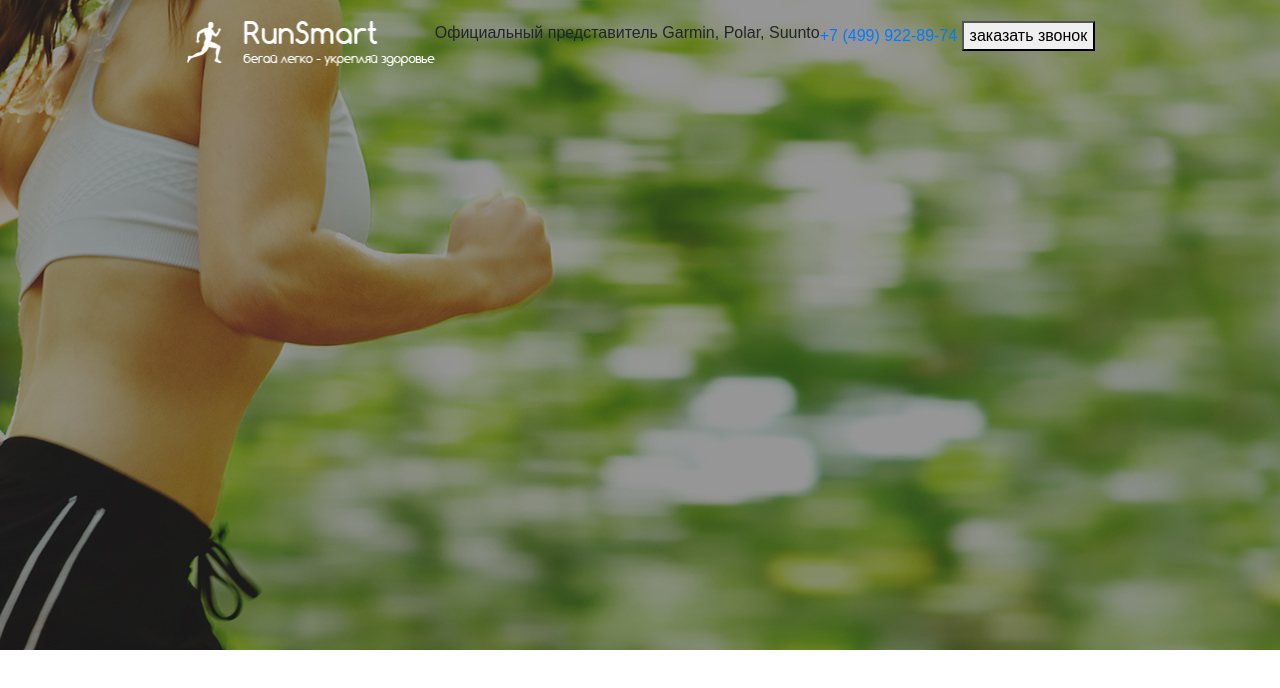
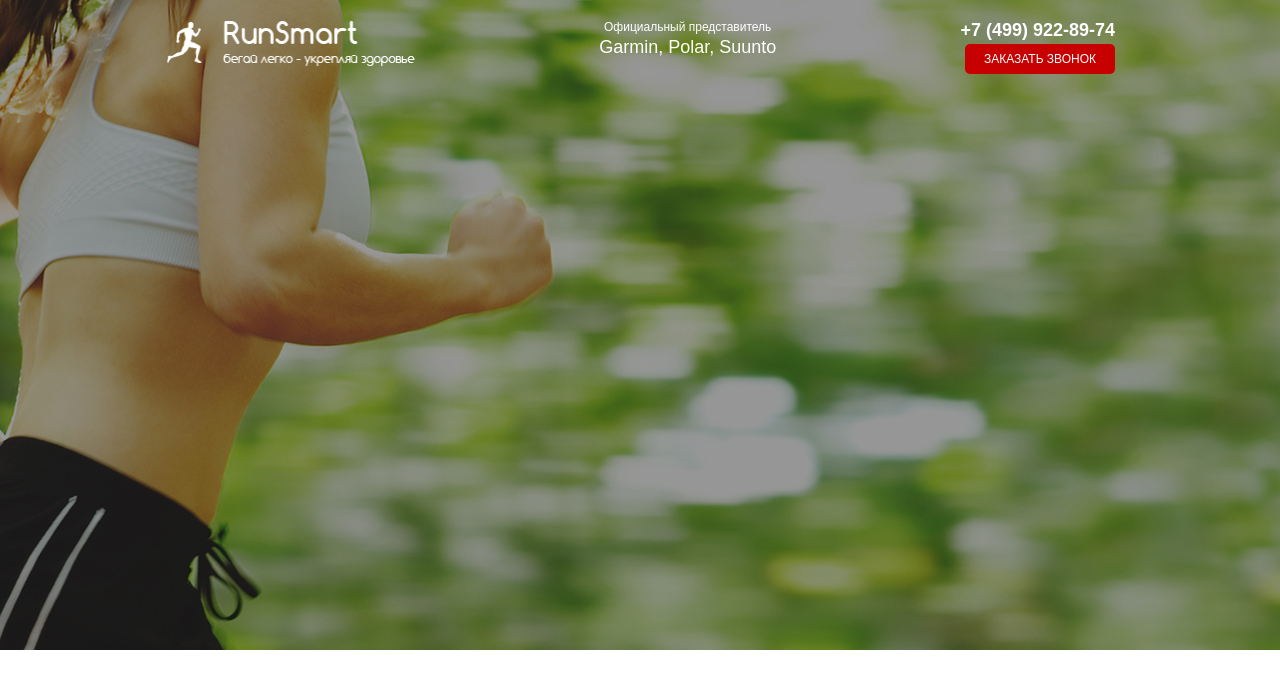
Before and after one commit to PanikarMikhailo/New_project_watch.io, a plain HTML site: page index.html in a window 1280 px wide. Drawn offline with Linux system fonts and the light colour scheme.

Commit message:
finish header

```diff
--- a/sass/base/_variables.scss
+++ b/sass/base/_variables.scss
@@ -1 +1,2 @@
 $main-color: #c70101;
+$white-color: #FFFFFF
--- /dev/null
+++ b/sass/block/_buttons.scss
@@ -0,0 +1,15 @@
+.button {
+    margin-top: 5px;
+    width: 150px;
+    height: 30px;
+    background: $main-color;
+    border-radius: 5px;
+    border: none;
+    font-style: normal;
+    font-weight: 500;
+    font-size: 12px;
+    line-height: 19px;
+    text-align: center;
+    text-transform: uppercase;
+    color: #FFFFFF;
+}
--- a/sass/block/_header.scss
+++ b/sass/block/_header.scss
@@ -1,11 +1,43 @@
 .header{
     display: flex;
     justify-content: space-between;
-    justify-content: center;
+    align-content: center;
     &__logo{
         width: 250px;
         img{
             width: 100%;
         }
     }
+    &__official{
+        font-style: normal;
+        font-weight: 500;
+        font-size: 12px;
+        line-height: 12px;
+        text-align: center;
+        color: #FFFFFF;
+        span {
+            display: block;
+            font-size: 18px;
+            line-height: 29px;
+        }
+    }
+    &__phone{
+        display: block;
+        font-style: normal;
+        font-weight: 700;
+        font-size: 18px;
+        line-height: 18px;
+        align-items: flex-end;
+        text-align: right;
+        color: #FFFFFF;
+        &:hover{
+            color: $white-color;
+            text-decoration: none;
+        }
+    }
+    &__contacts {
+        display: flex;
+        flex-direction: column;
+        align-items: flex-end;
+    }
 }
--- a/sass/style.scss
+++ b/sass/style.scss
@@ -9,3 +9,4 @@
 }
 @import 'block/promo';
 @import 'block/header.scss';
+@import 'block/buttons'
```
Also changed, not shown: css/style.min.css, 1 other file.
